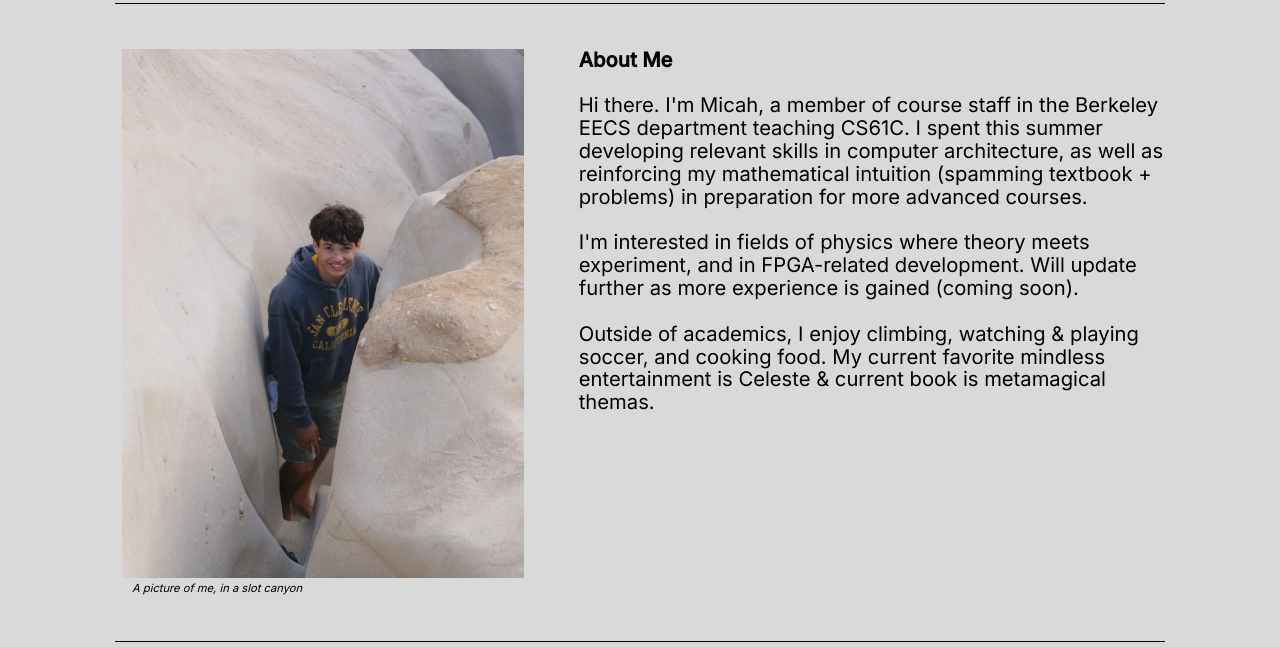
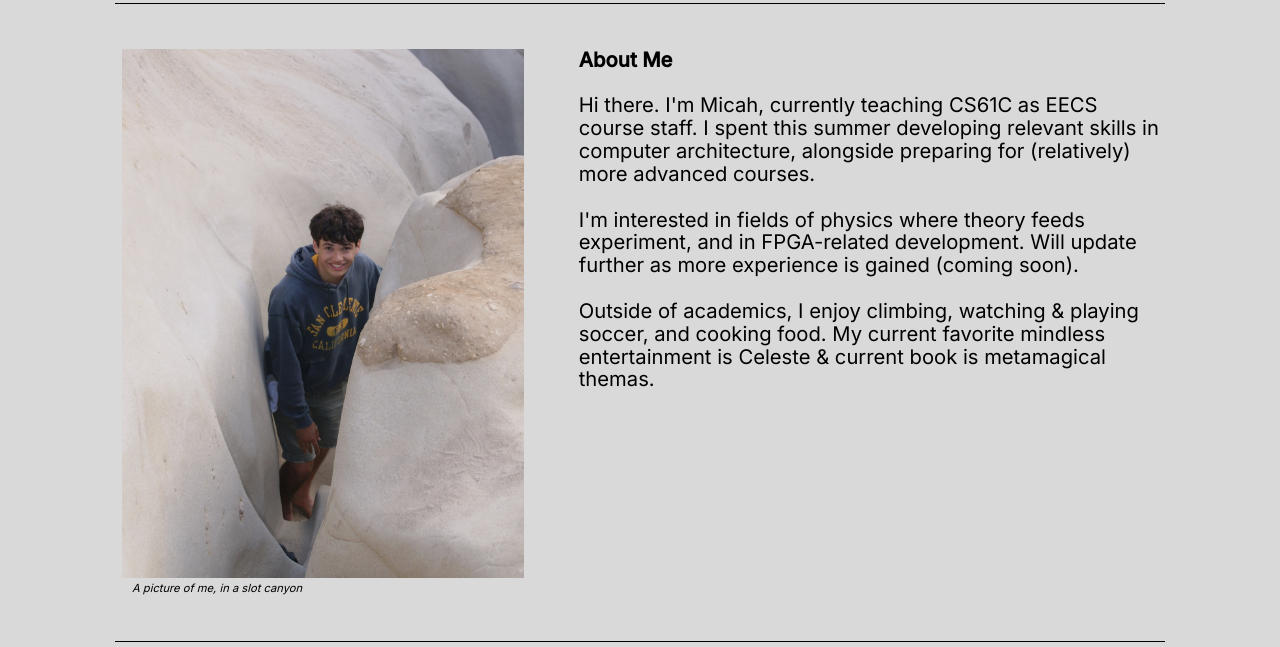
Before and after one commit to fairfax33/fairfax33.github.io, a plain HTML site: page index.html in a window 1280 px wide. Shown: the part 75-722 px from the top of the page. Drawn offline with Linux system fonts and the light colour scheme.

Commit message:
last commit for a while hopefully, changed about me &amp; modified test note

```diff
--- a/index.html
+++ b/index.html
@@ -59,12 +59,12 @@
         <section class="about" aria-labelledby="about-title">
           <h2 id="about-title">About Me</h2>
           <p>
-            Hi there. I'm Micah, a member of course staff in the Berkeley EECS department teaching CS61C. I spent this summer
-            developing relevant skills in computer architecture, as well as reinforcing my mathematical intuition (spamming textbook + problems) in
-            preparation for more advanced courses.
+            Hi there. I'm Micah, currently teaching CS61C as EECS course staff. I spent this summer
+            developing relevant skills in computer architecture, alongside preparing for (relatively) more
+            advanced courses.
           </p>
           <p>
-            I'm interested in fields of physics where theory meets experiment, and in FPGA-related development.
+            I'm interested in fields of physics where theory feeds experiment, and in FPGA-related development.
             Will update further as more experience is gained (coming soon).
           </p>
           <p>
```
Also changed, not shown: blog/test-note.html (+1 -1 lines).
